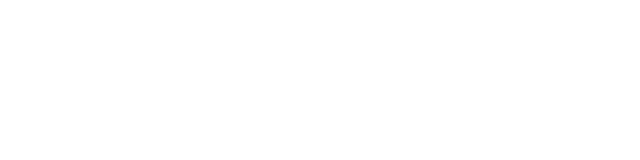
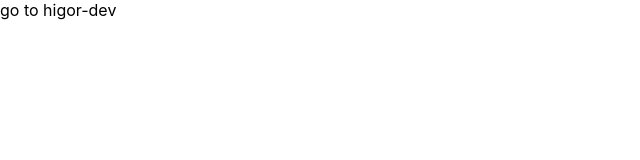
Before and after one commit to higor-dev/GitHub-Clone, a Next.js app: page /higor-dev in a window 1280 px wide. Shown: the top 160 px of the page, without its empty margins (0-640 px from the left). Built offline with nearby package versions, Linux system fonts and the light colour scheme.

Commit message:
Adjusting types.

```diff
--- a/pages/[user].tsx
+++ b/pages/[user].tsx
@@ -1,17 +1,22 @@
 import React from 'react'
-import { useRouter } from 'next/router'
+import Link from 'next/link'
+import { NextRouter, useRouter } from 'next/router'
+import { GetServerSideProps } from 'next';
+import { AppProps } from 'next/app';
 
-const User = (props) => {
-  console.log(props)
-  const router = useRouter();
+const User: React.FC<AppProps> = (props: AppProps) => {
+  const router: NextRouter = useRouter();
   const { user } = router.query;
   return (
     <div>
+      <Link href="/higor-dev">
+        <a>go to {user}</a>
+      </Link>
     </div>
   )
 }
 
-export async function getServerSideProps() {
+export const getServerSideProps: GetServerSideProps = async () => {
   return {
     props: {
       token: process.env.TOKEN
```
